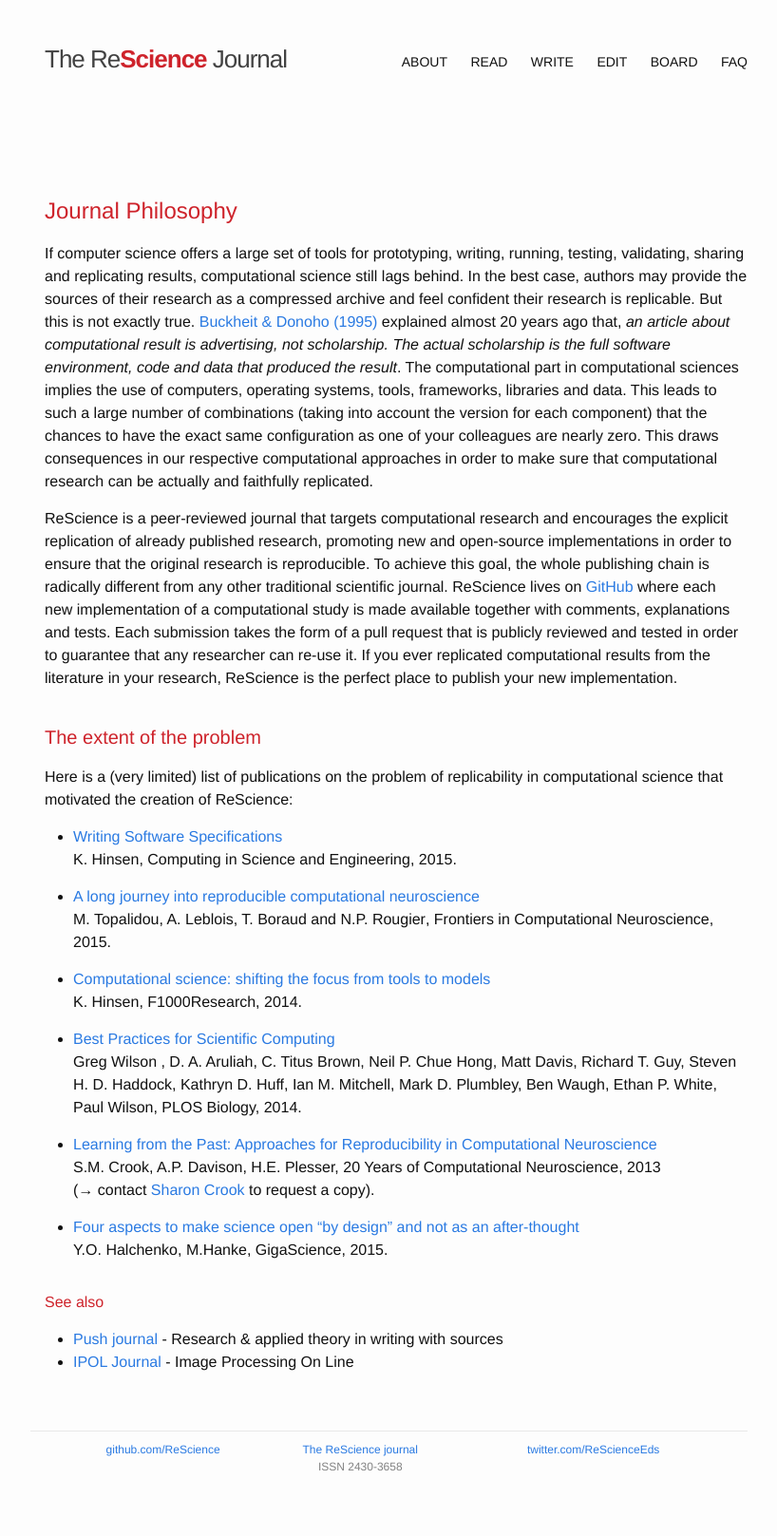
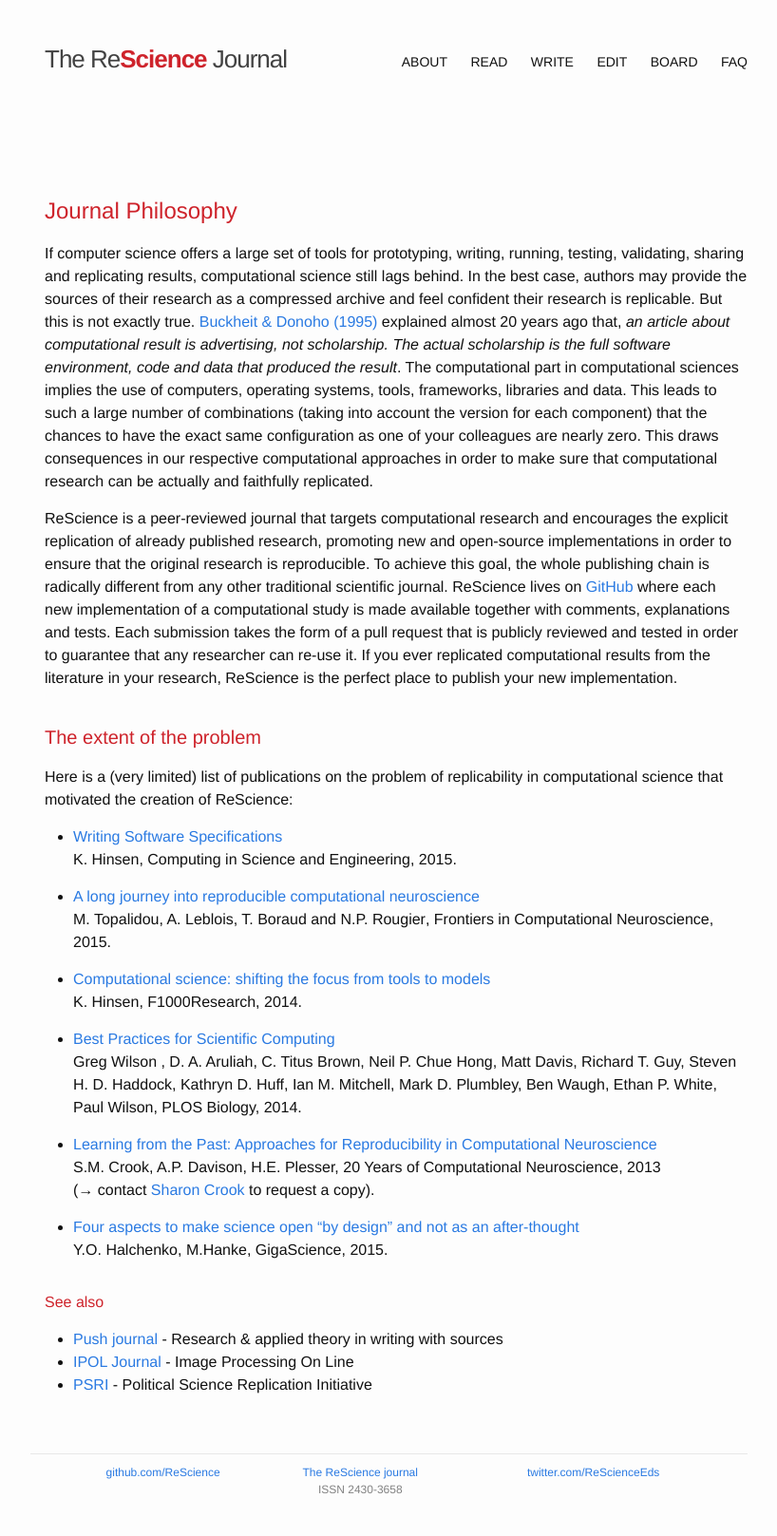
Before and after one commit to ReScience/rescience.github.io, a Jekyll site: the page built from 00-about.md, in a window 1280 px wide. Shown: the whole page at 95% size, without its empty margins (223-1041 px from the left). Built offline with Jekyll 4.4.1, drawn with Linux system fonts in a browser that asks for light colours; Markdown is read by kramdown in place of the engine named in the settings; before the commit the page ends 1593 px from its top, so only the background shows below that.

Commit message:
Added the Political Science Replication Initiative

```diff
--- a/00-about.md
+++ b/00-about.md
@@ -63,3 +63,4 @@ S.M. Crook, A.P. Davison, H.E. Plesser, 20 Years of Computational Neuroscience,
 
 * [Push journal](http://push.cwcon.org) - Research & applied theory in writing with sources
 * [IPOL Journal](http://www.ipol.im) - Image Processing On Line
+* [PSRI](http://projects.iq.harvard.edu/psreplication) - Political Science Replication Initiative
```
